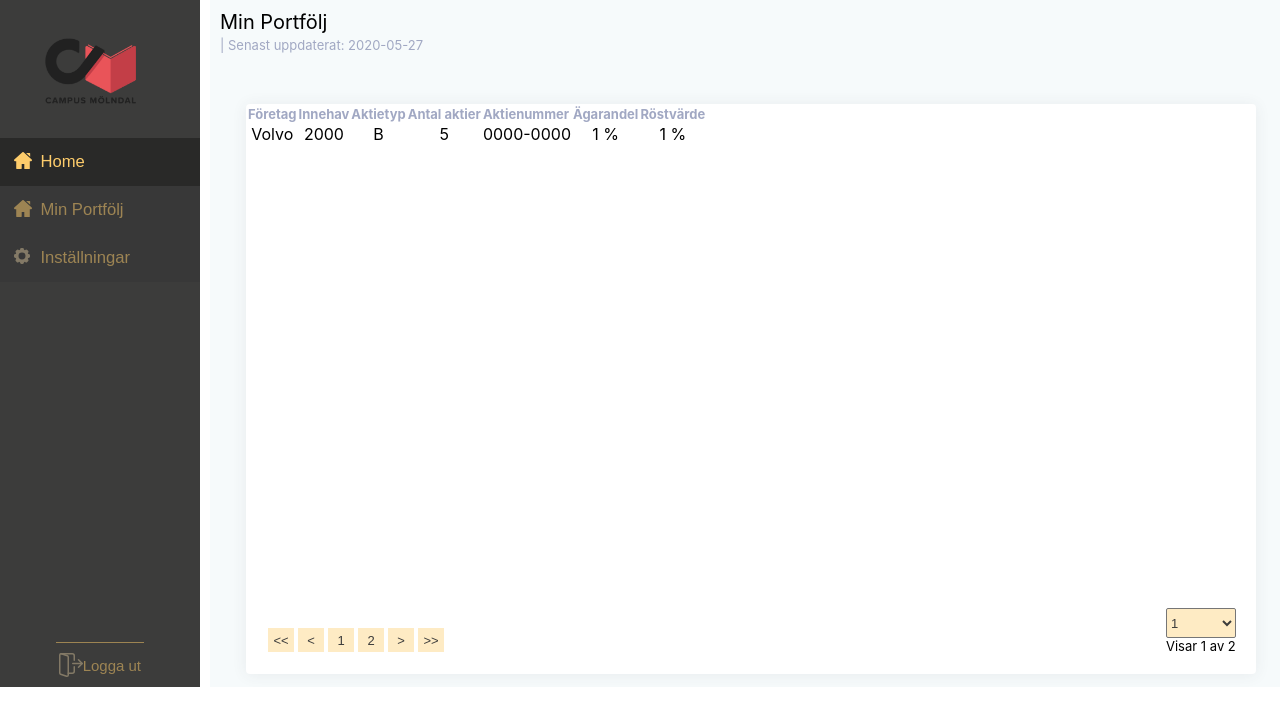
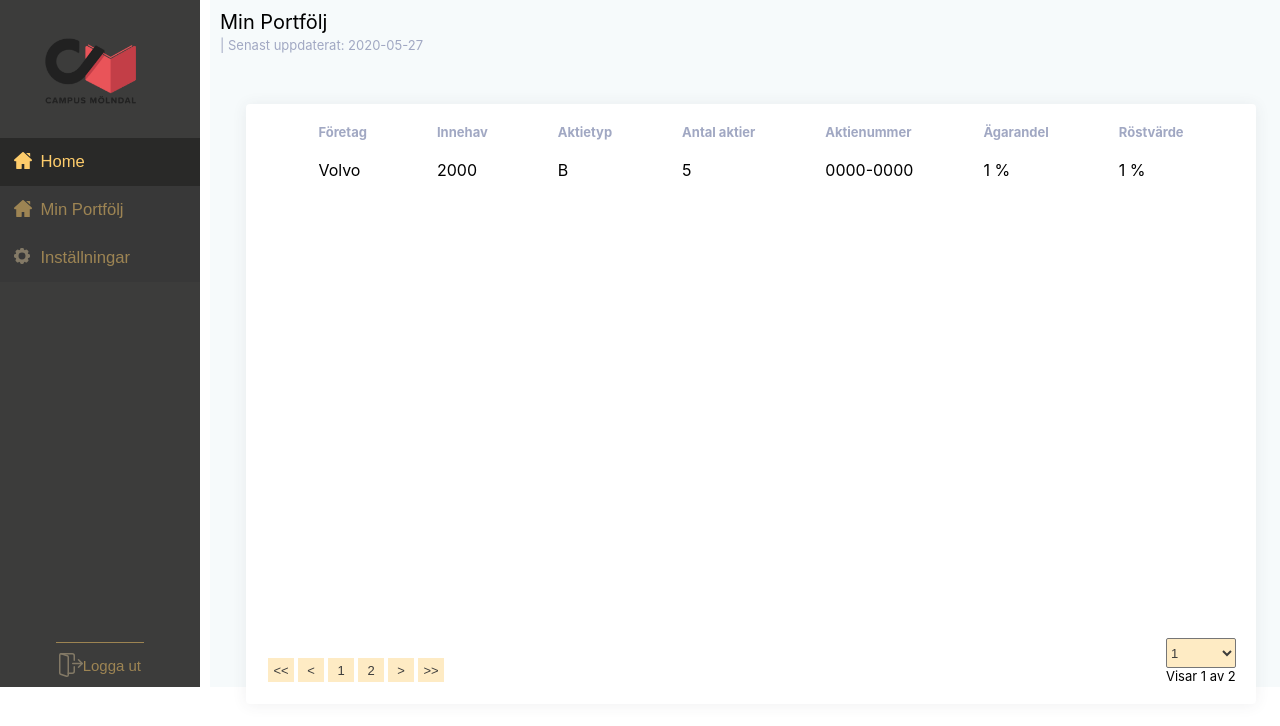
Before and after one commit to patam123/kundportal-projekt-molndal, a React (Create React App) app: page /portfolio in a window 1280 px wide. Shown: the top 726 px of the page. Built offline with nearby package versions, Linux system fonts and the light colour scheme.

Commit message:
update portfolio.css

```diff
--- a/src/design/portfolio.css
+++ b/src/design/portfolio.css
@@ -8,7 +8,8 @@
   top: 50px;
   left: 26px;
   width: 1010px;
-  height: 570px;
+  /* height: 570px; */
+  min-height: 75vh;
   background: #ffffff 0% 0% no-repeat padding-box;
   box-shadow: 0px 1px 15px #45414e14;
   border-radius: 4px;
@@ -24,8 +25,16 @@
   color: #a1a8c3;
 }
 tbody{
-    text-align: center;
+    text-align: left;
 }
+table{
+    text-align: left;
+    align-content: center;
+    align-items: center;
+    margin: 0 auto;
+    border-collapse: separate;
+    border-spacing: 70px 20px;
+  }
 
 .portfolio-div{
     position: absolute;
```
